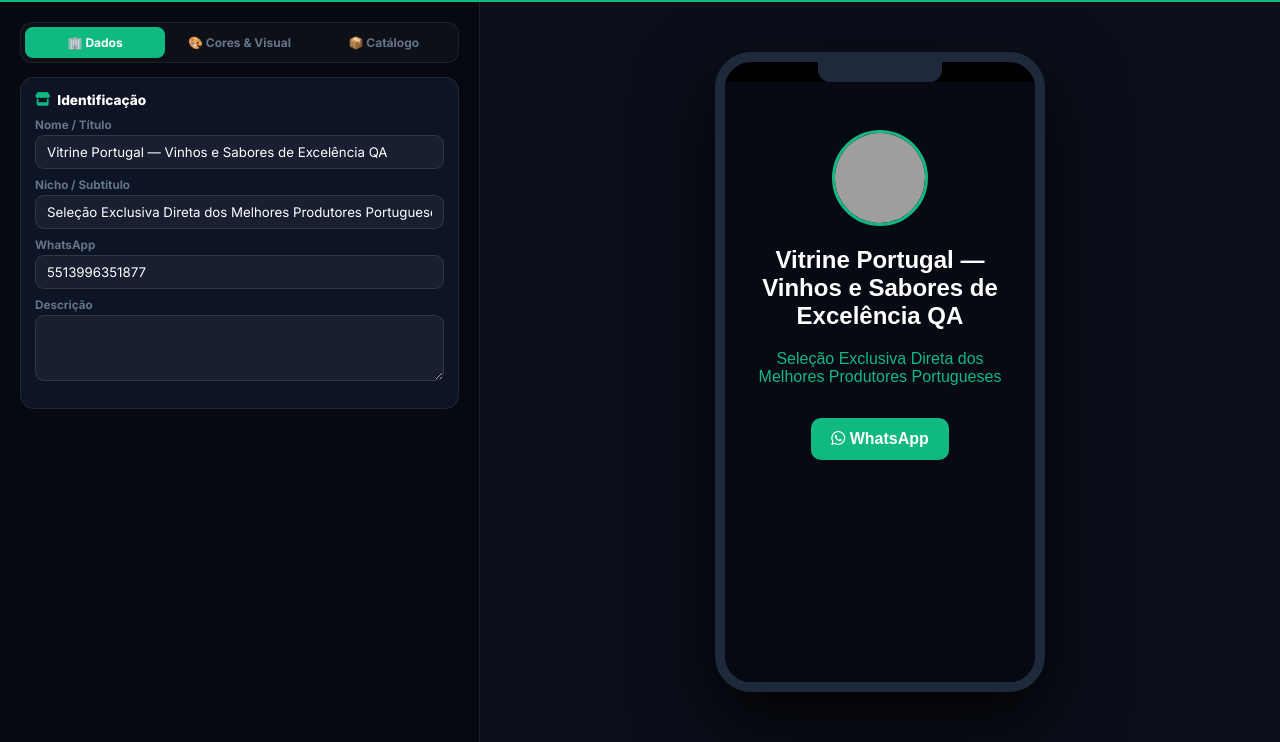
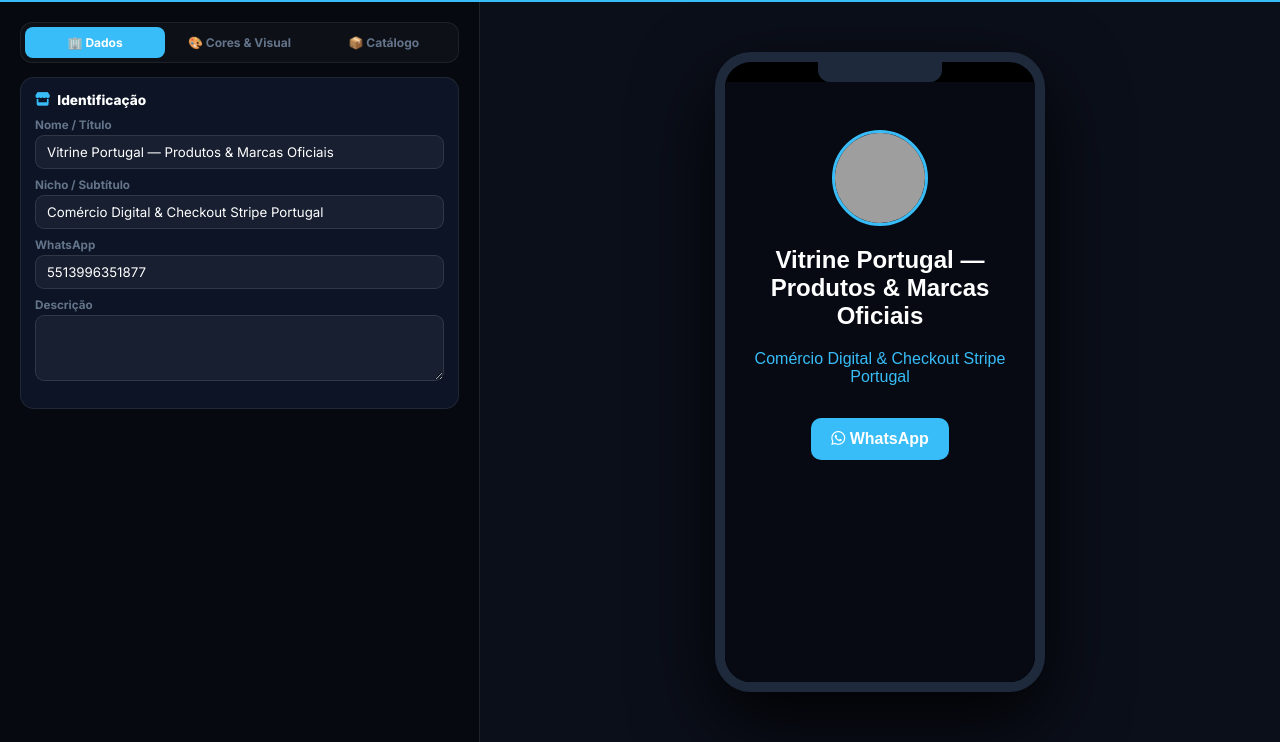
Before and after one commit to hodrichtech/portugal-stripe-vitrine, a plain HTML site: page admin.html in a window 1280 px wide. Shown: the part 58-800 px from the top of the page. Drawn offline with Linux system fonts and the light colour scheme.

Commit message:
deploy: admin.html (Vitrine Engine Sophia Editorial)

```diff
--- a/admin.html
+++ b/admin.html
@@ -3,11 +3,11 @@
 <head>
   <meta charset="UTF-8">
   <meta name="viewport" content="width=device-width, initial-scale=1.0">
-  <title>Painel Demo Admin — Vitrine Portugal — Vinhos e Sabores de Excelência QA</title>
+  <title>Painel Demo Admin — Vitrine Portugal — Produtos &amp; Marcas Oficiais</title>
   <link href="https://fonts.googleapis.com/css2?family=Inter:wght@400;500;600;700;800&family=Outfit:wght@700;800&display=swap" rel="stylesheet">
   <link rel="stylesheet" href="https://cdnjs.cloudflare.com/ajax/libs/font-awesome/6.4.0/css/all.min.css">
   <style>
-    :root { --brand: #10b981; }
+    :root { --brand: #38bdf8; }
     * { margin:0; padding:0; box-sizing:border-box; font-family:'Inter',sans-serif; }
     body { background:#070a12; color:#f8fafc; height:100vh; display:flex; flex-direction:column; overflow:hidden; }
 
@@ -113,7 +113,7 @@
   </div>
 
   <script>
-    var data = {"slug": "portugal-stripe-vitrine", "nome": "Vitrine Portugal \u2014 Vinhos e Sabores de Excel\u00eancia QA", "nicho": "Sele\u00e7\u00e3o Exclusiva Direta dos Melhores Produtores Portugueses", "cidade": "Brasil", "whatsapp": "5513996351877", "descricao": "", "foto": "https://images.unsplash.com/photo-1560066984-138dadb4c035?w=300", "capa": "https://images.unsplash.com/photo-1558002038-1055907df827?w=800", "corTema": "#10b981", "plano": "portugal_stripe", "layoutTema": "dark", "catalogo": []};
+    var data = {"slug": "portugal-stripe-vitrine", "nome": "Vitrine Portugal \u2014 Produtos & Marcas Oficiais", "nicho": "Com\u00e9rcio Digital & Checkout Stripe Portugal", "cidade": "Brasil", "whatsapp": "5513996351877", "descricao": "", "foto": "https://images.unsplash.com/photo-1560066984-138dadb4c035?w=300", "capa": "https://images.unsplash.com/photo-1558002038-1055907df827?w=800", "corTema": "#38bdf8", "plano": "portugal_stripe", "layoutTema": "dark", "catalogo": []};
 
     function initForm() {
       document.getElementById('f-nome').value = data.nome || '';
```
